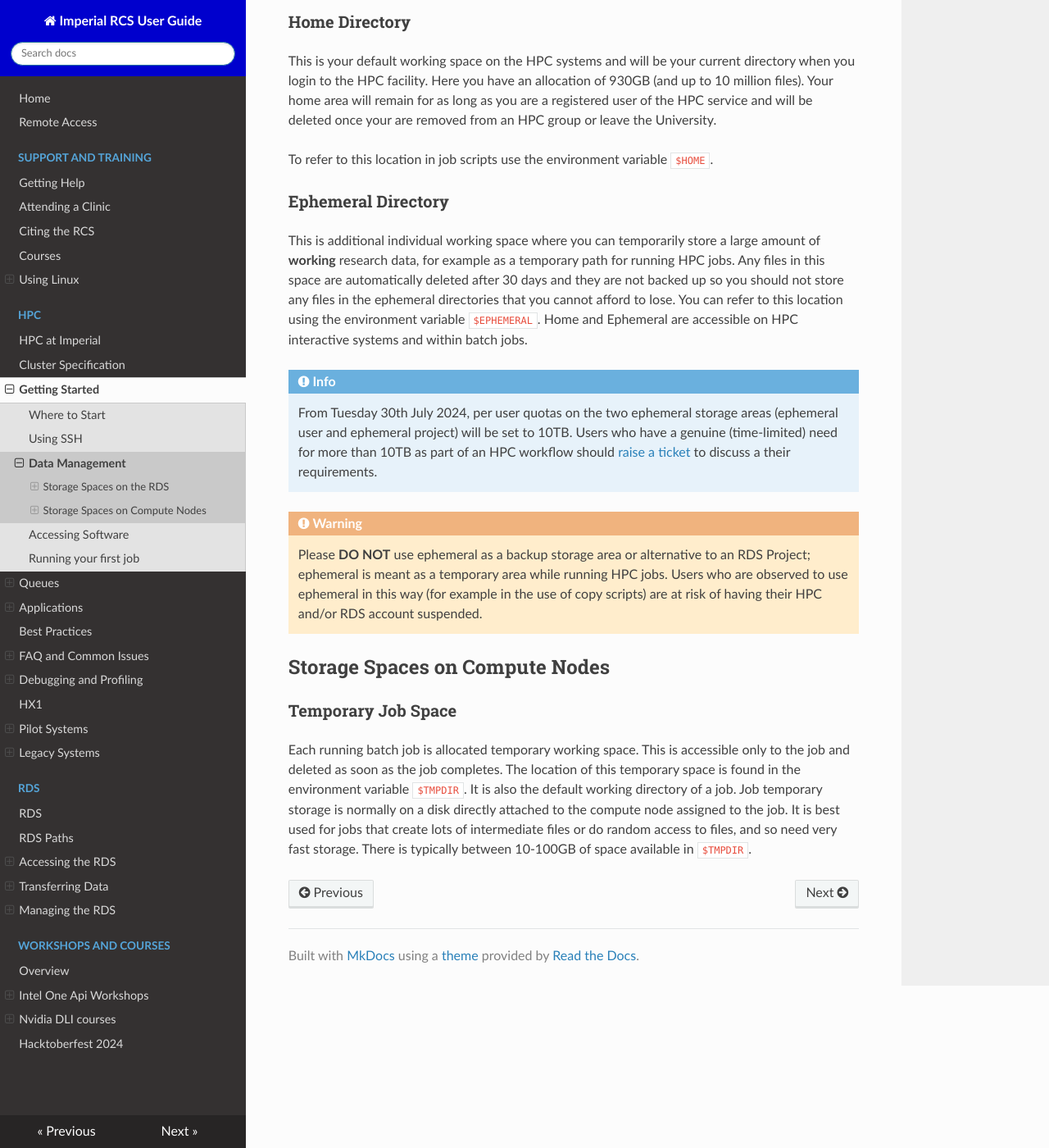
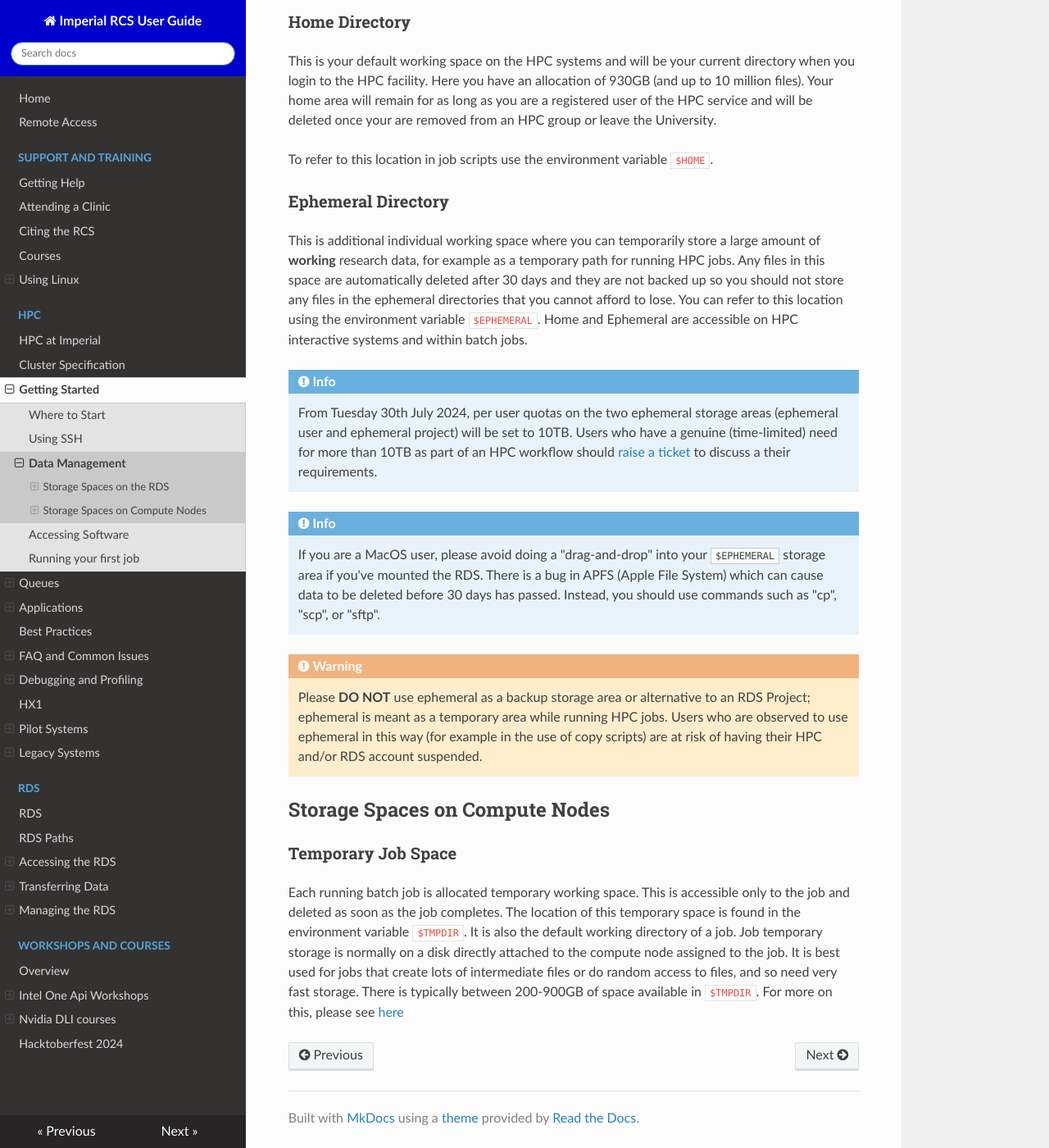
Before and after one commit to ImperialCollegeLondon/icl-rcs-user-guide, an MkDocs documentation site: the page built from docs/hpc/getting-started/data-management-on-hpc.md, in a window 1280 px wide and 1400 px high, scrolled down 472 px. Shown: the whole window at 82% size. Built offline with MkDocs 1.6.1, drawn with Linux system fonts in a browser that asks for light colours; nearby versions of some CDN libraries; some of the changed text lies outside the part shown.

Commit message:
mention apfs drag and drop issue and a few small corrections

```diff
--- a/docs/hpc/getting-started/data-management-on-hpc.md
+++ b/docs/hpc/getting-started/data-management-on-hpc.md
@@ -20,9 +20,14 @@ To refer to this location in job scripts use the environment variable `$HOME`.
 
 This is additional individual working space where you can temporarily store a large amount of **working** research data, for example as a temporary path for running HPC jobs. Any files in this space are automatically deleted after 30 days and they are not backed up so you should not store any files in the ephemeral directories that you cannot afford to lose. You can refer to this location using the environment variable `$EPHEMERAL`. Home and Ephemeral are accessible on HPC interactive systems and within batch jobs.
 
+
 !!! info
 
     From Tuesday 30th July 2024, per user quotas on the two ephemeral storage areas (ephemeral user and ephemeral project) will be set to 10TB. Users who have a genuine (time-limited) need for more than 10TB as part of an HPC workflow should [raise a ticket](../../support/index.md) to discuss a their requirements.
+
+!!! info
+
+    If you are a MacOS user, please avoid doing a "drag-and-drop" into your `$EPHEMERAL` storage area if you've mounted the RDS. There is a bug in APFS (Apple File System) which can cause data to be deleted before 30 days has passed. Instead, you should use commands such as "cp", "scp", or "sftp".
 
 !!! warning
 
@@ -32,4 +37,4 @@ This is additional individual working space where you can temporarily store a la
 
 ### Temporary Job Space
 
-Each running batch job is allocated temporary working space. This is accessible only to the job and deleted as soon as the job completes. The location of this temporary space is found in the environment variable `$TMPDIR`. It is also the default working directory of a job.  Job temporary storage is normally on a disk directly attached to the compute node assigned to the job. It is best used for jobs that create lots of intermediate files or do random access to files, and so need very fast storage.  There is typically between 10-100GB of space available in `$TMPDIR`.
+Each running batch job is allocated temporary working space. This is accessible only to the job and deleted as soon as the job completes. The location of this temporary space is found in the environment variable `$TMPDIR`. It is also the default working directory of a job.  Job temporary storage is normally on a disk directly attached to the compute node assigned to the job. It is best used for jobs that create lots of intermediate files or do random access to files, and so need very fast storage.  There is typically between 200-900GB of space available in `$TMPDIR`. For more on this, please see [here](../best-practice.md#stage-via-tmpdir)
```
Also changed, not shown: other parts of docs/hpc/getting-started/data-management-on-hpc.md (+1 -1 lines).
